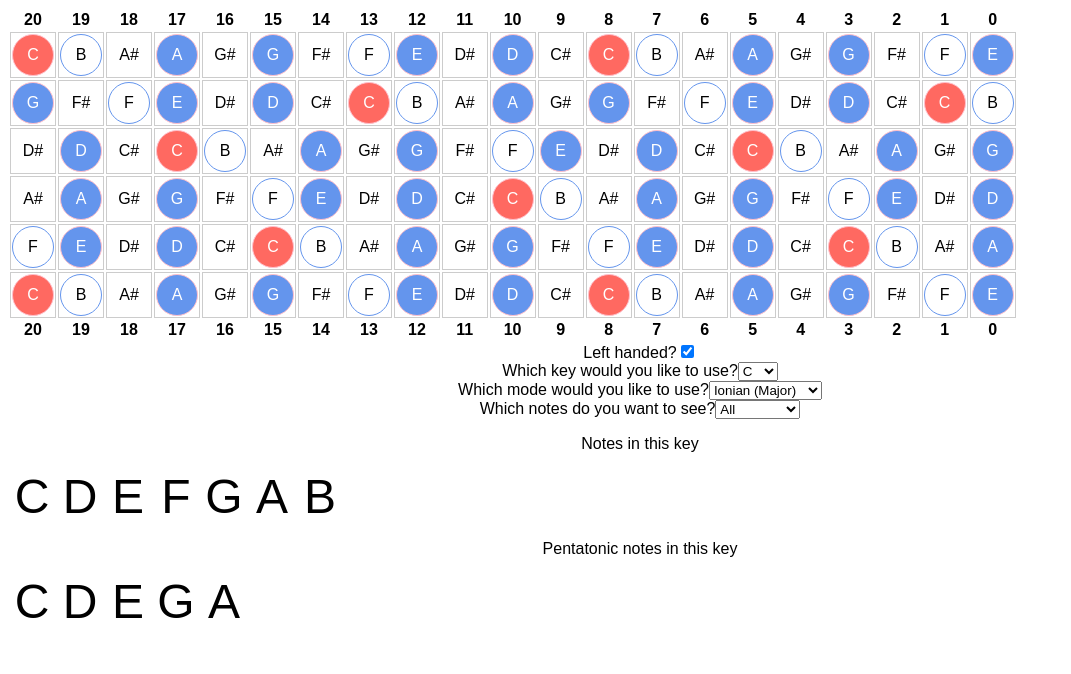
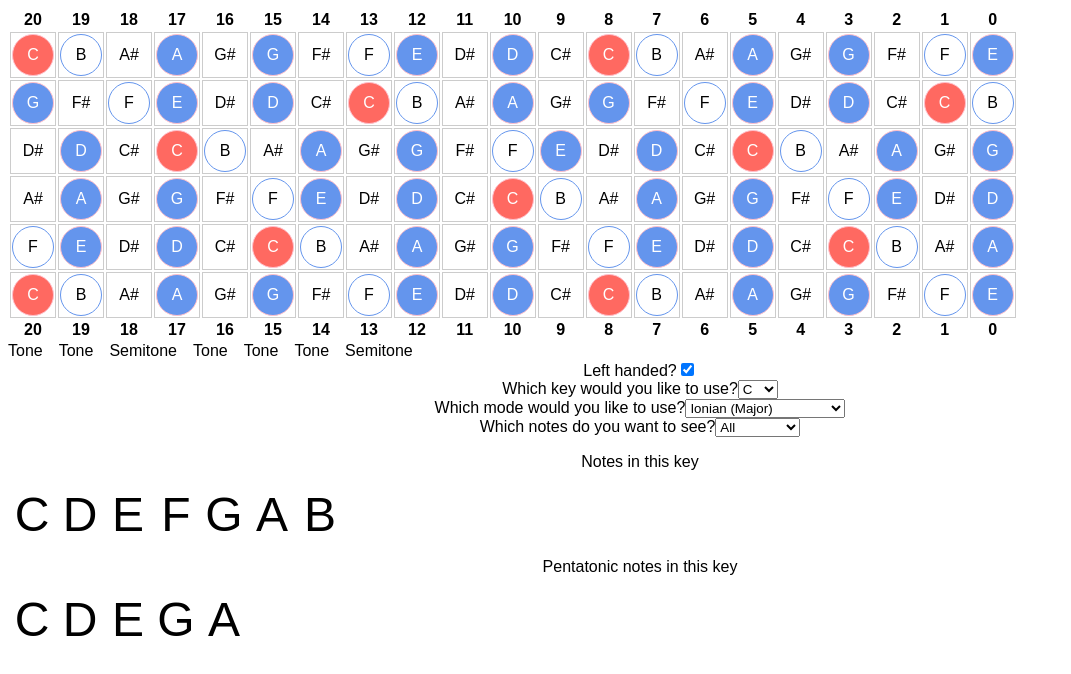
Before and after one commit to JamieDixon/scales-learning, a React app: page / in a window 1280 px wide. Shown: the whole page, without its empty margins (0-1071 px from the left). Built offline with nearby package versions, Linux system fonts and the light colour scheme.

Commit message:
Initial Commit

```diff
--- a/src/index.js
+++ b/src/index.js
@@ -1,7 +1,7 @@
-import React, { useState } from "react";
-import ReactDOM from "react-dom";
-import { getNotesForKey } from './notes';
-import "./styles.css";
+import React, { useState } from 'react';
+import ReactDOM from 'react-dom';
+import { getNotesForKey, generateIntervals } from './notes';
+import './styles.css';
 
 // Interval offsets fron ionian major mode
 const modes = {
@@ -22,8 +22,26 @@ const pentatonic = {
   aeolian: [1, 3, 4, 5, 7]
 };
 
+const intervalNames = {
+  '1': 'Tone',
+  '0.5': 'Semitone'
+};
+
 const intervals = [1, 1, 0.5, 1, 1, 1, 0.5];
-const notes = ['A', 'A#/B♭', 'B', 'B#/C', 'C#/D♭', 'D', 'D#/E♭', 'E', 'E#/F', 'F#/G♭', 'G', 'G#/A♭'];
+const notes = [
+  'A',
+  'A#/B♭',
+  'B',
+  'B#/C',
+  'C#/D♭',
+  'D',
+  'D#/E♭',
+  'E',
+  'E#/F',
+  'F#/G♭',
+  'G',
+  'G#/A♭'
+];
 
 const reverse = x => x.reverse();
 const id = x => x;
@@ -38,54 +56,62 @@ function App() {
 
   const handedFunc = isLeftHanded ? reverse : id;
 
-  const stringOpenNotes = reverse(['E', 'A', 'D', 'G', 'B', 'E']); // .reverse()
-  // const stringOpenNotes = ['D', 'A', 'D', 'G', 'A', 'D'].reverse();
+  const stringOpenNotes = reverse(['E', 'A', 'D', 'G', 'B', 'E']);
   const fretCount = 20;
 
   const mode = modes[modeName];
-  const notesInKey = getNotesForKey(keyNote, mode, intervals, notes);
+  const modedIntervals = generateIntervals(intervals, mode);
+  const notesInKey = getNotesForKey(keyNote, mode, modedIntervals, notes);
   const pentatonicNotes = pentatonic[modeName].map(n => notesInKey[n - 1]);
 
-  const triad = [notesInKey[0], notesInKey[2], notesInKey[4]];
-
-  const frets = handedFunc(Array(fretCount + 1).fill('').map((_, i) => i))// .reverse();
+  const frets = handedFunc(
+    Array(fretCount + 1)
+      .fill('')
+      .map((_, i) => i)
+  ); // .reverse();
 
   const strings = stringOpenNotes.map(st => {
     const index = notes.indexOf(st);
     const right = notes.slice(0, index);
     const left = notes.slice(index, notes.length);
 
-    let bar = [...left, ...right];
+    let orderedNotes = [...left, ...right];
 
-    bar = bar.length < fretCount + 1 ?
-    [...bar, ...bar.slice(0, fretCount + 1 - bar.length)]
-    : bar;
+    orderedNotes =
+      orderedNotes.length < fretCount + 1
+        ? [
+            ...orderedNotes,
+            ...orderedNotes.slice(0, fretCount + 1 - orderedNotes.length)
+          ]
+        : orderedNotes;
 
-    return handedFunc(bar);
+    return handedFunc(orderedNotes);
   });
-
-  let seenChordRoot = false;
 
   return (
     <div className="App">
       <table>
+        <thead>
           <tr>
-        {frets.map(f => (<th>{f}</th>))}
+            {frets.map(f => (
+              <th key={`top-nums-${f}`}>{f}</th>
+            ))}
           </tr>
-      {strings.map(n => <tr>{n.map(x => {
+        </thead>
+        <tbody>
+          {strings.map((n, i) => (
+            <tr key={`string-${i}`}>
+              {n.map((x, i) => {
+                const reactKey = `string-${i}-note-${x}-${i}`;
                 const foundInKey = notesInKey.find(note => {
                   return x.split('/').includes(note);
                 });
 
-
                 let hideNote = !foundInKey && notesToShow !== 'all';
 
-
                 if (hideNote) {
-          return <td></td>
+                  return <td key={reactKey} />;
                 }
-
-
 
                 const nextNote = foundInKey || x.split('/')[0];
 
@@ -94,32 +120,58 @@ function App() {
                 hideNote = !isPentNote && notesToShow === 'pentatonic';
 
                 if (hideNote) {
-          return <td></td>
+                  return <td key={reactKey} />;
                 }
 
                 const isRootNote = nextNote === keyNote;
-        const isChord = seenChordRoot && triad.includes(nextNote);
 
                 let className = foundInKey ? 'in-key note ' : 'note ';
                 className += foundInKey && !isPentNote ? 'dia ' : '';
                 className += isPentNote ? 'pent ' : '';
                 className += isRootNote ? 'root ' : '';
-        className += isChord ? 'chord ' : '';
-        return (<td><div className={className}>{nextNote}</div></td>)
-        })}</tr>)}
+                return (
+                  <td key={reactKey}>
+                    <div className={className}>{nextNote}</div>
+                  </td>
+                );
+              })}
+            </tr>
+          ))}
+        </tbody>
+        <tfoot>
           <tr>
-        {frets.map(f => (<th>{f}</th>))}
+            {frets.map(f => (
+              <th key={`bottom-nums-${f}`}>{f}</th>
+            ))}
           </tr>
+        </tfoot>
       </table>
+
+      <ul className="interval-names">
+        {modedIntervals
+          .map(x => intervalNames[x])
+          .map(int => (
+            <li>{int}</li>
+          ))}
+      </ul>
 
       <div>
         <label htmlFor="handed">Left handed?</label>
-        <input type="checkbox" id="handed" checked={isLeftHanded} onChange={e => setIsLeftHanded(e.target.checked)} />
+        <input
+          type="checkbox"
+          id="handed"
+          checked={isLeftHanded}
+          onChange={e => setIsLeftHanded(e.target.checked)}
+        />
       </div>
 
       <div>
         <label htmlFor="which-key">Which key would you like to use?</label>
-        <select id="which-key" value={keyNote} onChange={e => setKeyNote(e.target.value)}>
+        <select
+          id="which-key"
+          value={keyNote}
+          onChange={e => setKeyNote(e.target.value)}
+        >
           <option>A</option>
           <option>A#</option>
           <option>B</option>
@@ -137,19 +189,27 @@ function App() {
 
       <div>
         <label htmlFor="which-mode">Which mode would you like to use?</label>
-        <select id="which-mode" value={modeName} onChange={e => setModeName(e.target.value)}>
+        <select
+          id="which-mode"
+          value={modeName}
+          onChange={e => setModeName(e.target.value)}
+        >
           <option value="ionian">Ionian (Major)</option>
           <option value="dorian">Dorian</option>
           <option value="phrygian">Phrygian</option>
           <option value="lydian">Lydian</option>
           <option value="mixolydian">Mixolydian</option>
-          <option value="aeolian">Aeolian (Minor)</option>
+          <option value="aeolian">Aeolian (Natural Minor)</option>
         </select>
       </div>
 
       <div>
         <label htmlFor="which-notes">Which notes do you want to see?</label>
-        <select id="which-notes" value={notesToShow} onChange={e => setNotesToShow(e.target.value)}>
+        <select
+          id="which-notes"
+          value={notesToShow}
+          onChange={e => setNotesToShow(e.target.value)}
+        >
           <option value="all">All</option>
           <option value="diatonic">Diatonic</option>
           <option value="pentatonic">Pentatonic</option>
@@ -158,16 +218,20 @@ function App() {
 
       <p>Notes in this key</p>
       <ul className="scale-notes">
-        {notesInKey.map(n => <li>{n}</li>)}
+        {notesInKey.map(n => (
+          <li key={`dia-notes-${n}`}>{n}</li>
+        ))}
       </ul>
 
       <p>Pentatonic notes in this key</p>
       <ul className="scale-notes">
-        {pentatonicNotes.map(n => <li>{n}</li>)}
+        {pentatonicNotes.map(n => (
+          <li key={`pent-notes-${n}`}>{n}</li>
+        ))}
       </ul>
     </div>
   );
 }
 
-const rootElement = document.getElementById("root");
+const rootElement = document.getElementById('root');
 ReactDOM.render(<App />, rootElement);
--- a/src/notes.js
+++ b/src/notes.js
@@ -1,7 +1,10 @@
-export const getNotesForKey = (key, mode, majorIntervals, notes) => {
-const rightIntervals = majorIntervals.slice(0, mode);
-const leftIntervals = majorIntervals.slice(mode, majorIntervals.length);
-const intervals = [...leftIntervals, ...rightIntervals];
+export const generateIntervals = (majorIntervals, mode) => {
+  const rightIntervals = majorIntervals.slice(0, mode);
+  const leftIntervals = majorIntervals.slice(mode, majorIntervals.length);
+  return [...leftIntervals, ...rightIntervals];
+}
+
+export const getNotesForKey = (key, mode, intervals, notes) => {
 const keyIndex = notes.findIndex(note => {
   const [a, b] = note.split('/');
   return a === key || b === key;
--- a/src/styles.css
+++ b/src/styles.css
@@ -52,3 +52,14 @@ table td{
 .chord {
   background: black;
 }
+
+.interval-names {
+  display: flex;
+  list-style: none;
+  padding: 0;
+  margin: 0;
+}
+
+.interval-names li{
+  margin-right: 1em;
+}
```
Lines whose indentation alone changed are shown as unchanged.
